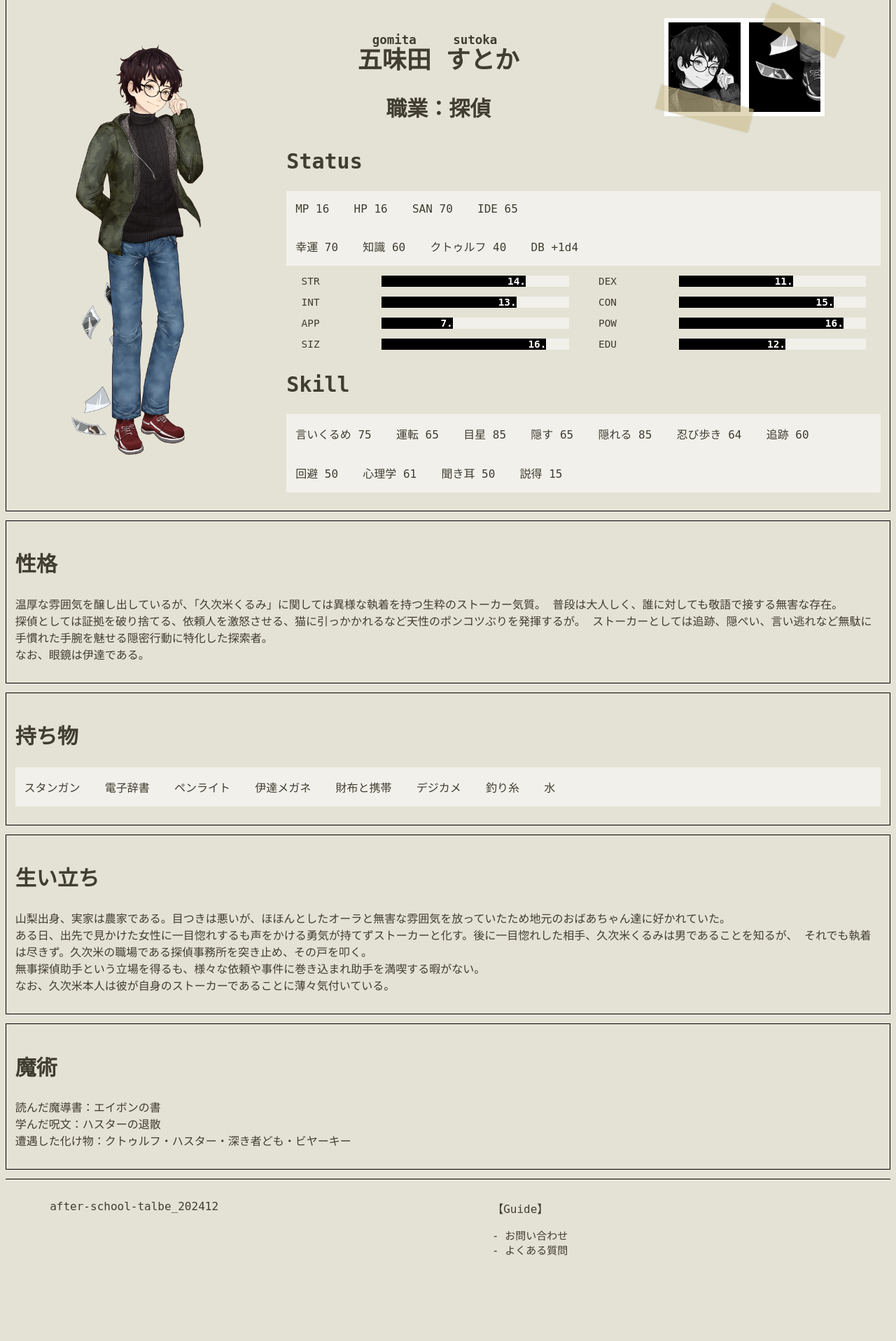
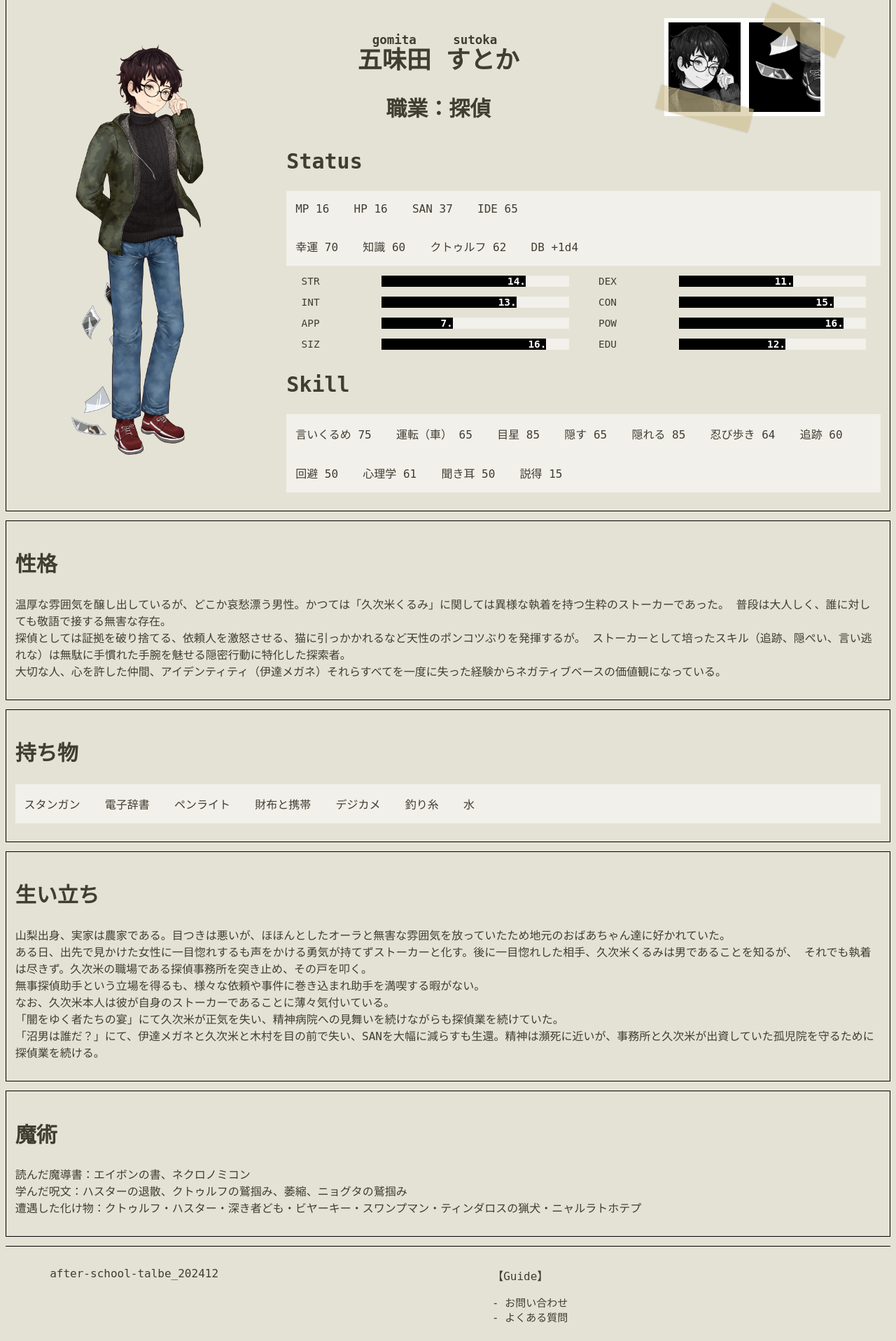
Before and after one commit to Next0000/after-school-talbe, a PHP site: the page made by キャラクター/numa/gomita.html in a window 1280 px wide. Shown: the part 153-2070 px from the top of the page at 70% size. Before the commit the page ends 1948 px from the top, so only its background shows below. Run offline with PHP 8.4, Linux system fonts and the light colour scheme; some web fonts are replaced.

Commit message:
20250108

```diff
--- a/キャラクター/index1.html
+++ b/キャラクター/index1.html
@@ -29,7 +29,7 @@
           <a href="./numa/index.html">
             <div class="stamp">
               <p class="text1">CASE FILE_#02</p>
-              <p class="text2">17.08.--_COMMING SOON</p>
+              <p class="text2">17.08.xx</p>
               <p class="text3">沼男は誰だ？</p>
             </div>
           </a>
@@ -39,7 +39,7 @@
           <a href="./ugo/index.html">
             <div class="stamp">
               <p class="text1">CASE FILE_#03</p>
-              <p class="text2">21.02.--_COMMING SOON</p>
+              <p class="text2">21.02.xx</p>
               <p class="text3"> 蠢く島</p>
             </div>
           </a>
@@ -49,7 +49,7 @@
           <a href="./yuki/index.html">
             <div class="stamp">
               <p class="text1">CASE FILE_#04</p>
-              <p class="text2">21.09.--_COMMING SOON</p>
+              <p class="text2">21.09.xx</p>
               <p class="text3">雪の降る夜に</p>
             </div>
           </a>
--- a/キャラクター/numa/gomita.html
+++ b/キャラクター/numa/gomita.html
@@ -67,12 +67,12 @@
         <ul>
           <li><p>MP 16</p></li>
           <li><p>HP 16</p></li>
-          <li><p>SAN 70</p></li>
+          <li><p>SAN 37</p></li>
           <li><p>IDE 65</p></li>
           <br>
           <li><p>幸運 70</p></li>
           <li><p>知識 60</p></li>
-          <li><p>クトゥルフ 40</p></li>
+          <li><p>クトゥルフ 62</p></li>
           <li><p>DB +1d4</p></li>
 
         </ul>
@@ -123,7 +123,7 @@
         <h2>Skill</h2>
         <ul>
           <li><p>言いくるめ 75</p></li>
-          <li><p>運転 65</p></li>
+          <li><p>運転（車） 65</p></li>
           <li><p>目星 85</p></li>
           <li><p>隠す 65</p></li>
           <li><p>隠れる 85</p></li>
@@ -143,11 +143,11 @@
     <div class="no3-2">
       <div>
         <h2>性格</h2>
-        <p>温厚な雰囲気を醸し出しているが、「久次米くるみ」に関しては異様な執着を持つ生粋のストーカー気質。
+        <p>温厚な雰囲気を醸し出しているが、どこか哀愁漂う男性。かつては「久次米くるみ」に関しては異様な執着を持つ生粋のストーカーであった。
           普段は大人しく、誰に対しても敬語で接する無害な存在。<br>
           探偵としては証拠を破り捨てる、依頼人を激怒させる、猫に引っかかれるなど天性のポンコツぶりを発揮するが。
-          ストーカーとしては追跡、隠ぺい、言い逃れなど無駄に手慣れた手腕を魅せる隠密行動に特化した探索者。<br>
-        なお、眼鏡は伊達である。</p>
+          ストーカーとして培ったスキル（追跡、隠ぺい、言い逃れな）は無駄に手慣れた手腕を魅せる隠密行動に特化した探索者。<br>
+          大切な人、心を許した仲間、アイデンティティ（伊達メガネ）それらすべてを一度に失った経験からネガティブベースの価値観になっている。</p>
       </div>
 
       <div class="status">
@@ -156,7 +156,6 @@
           <li><p>スタンガン</p></li>
           <li><p>電子辞書</p></li>
           <li><p>ペンライト</p></li>
-          <li><p>伊達メガネ</p></li>
           <li><p>財布と携帯</p></li>
           <li><p>デジカメ</p></li>
           <li><p>釣り糸</p></li>
@@ -172,14 +171,17 @@
           ある日、出先で見かけた女性に一目惚れするも声をかける勇気が持てずストーカーと化す。後に一目惚れした相手、久次米くるみは男であることを知るが、
           それでも執着は尽きず。久次米の職場である探偵事務所を突き止め、その戸を叩く。<br>
           無事探偵助手という立場を得るも、様々な依頼や事件に巻き込まれ助手を満喫する暇がない。<br>
-          なお、久次米本人は彼が自身のストーカーであることに薄々気付いている。</p>
+          なお、久次米本人は彼が自身のストーカーであることに薄々気付いている。<br>
+          「闇をゆく者たちの宴」にて久次米が正気を失い、精神病院への見舞いを続けながらも探偵業を続けていた。<br>
+          「沼男は誰だ？」にて、伊達メガネと久次米と木村を目の前で失い、SANを大幅に減らすも生還。精神は瀕死に近いが、事務所と久次米が出資していた孤児院を守るために探偵業を続ける。
+          </p>
         </div>
 
         <div>
           <h2>魔術</h2>
-          <p>読んだ魔導書：エイボンの書<br>
-              学んだ呪文：ハスターの退散<br>
-              遭遇した化け物：クトゥルフ・ハスター・深き者ども・ビヤーキー</p>
+          <p>読んだ魔導書：エイボンの書、ネクロノミコン<br>
+              学んだ呪文：ハスターの退散、クトゥルフの鷲掴み、萎縮、ニョグタの鷲掴み<br>
+              遭遇した化け物：クトゥルフ・ハスター・深き者ども・ビヤーキー・スワンプマン・ティンダロスの猟犬・ニャルラトホテプ</p>
         </div>
     </div>
 
--- a/キャラクター/numa/kohaku.html
+++ b/キャラクター/numa/kohaku.html
@@ -167,7 +167,10 @@
 
       <div>
         <h2>魔術</h2>
-        <p>情報未取得</p>
+        <p>読んだ魔導書：なし<br>
+          学んだ呪文：なし<br>
+          遭遇した化け物：スワンプマン・ティンダロスの猟犬・ニャルラトホテプ</p>
+      </div>
       </div>
     </div>
 
--- a/キャラクター/numa/mituya.html
+++ b/キャラクター/numa/mituya.html
@@ -176,6 +176,8 @@
         <p>両親と兄が自衛官なので自然と自衛官の道へと向かった。その後足の負傷で退職し、国立病院に再職。
           「橘裕太」の所属するバンド「ECHO(S)」のファンで、橘とは中学からの友達。<br>
           趣味でクロスボーをやっており、最近は矢なども自作している。27の時結婚しており、娘が2人と犬が1匹いる。<br>
+          「闇をゆく者たちの宴」のあと民間軍事会社を立ち上げた。<br>
+          事件での出来事を武勇伝として娘によく語っている。<br>
           年収900万、預金4500万。</p>
         </div>
 
@@ -183,7 +185,7 @@
           <h2>魔術</h2>
           <p>読んだ魔導書：なし<br>
             学んだ呪文：ハスターの退散<br>
-            遭遇した化け物：クトゥルフ・ハスター・深き者ども・ビヤーキー</p>
+            遭遇した化け物：クトゥルフ・ハスター・深き者ども・ビヤーキー・スワンプマン・ティンダロスの猟犬・ニャルラトホテプ</p>
         </div>
     </div>
 
--- a/キャラクター/numa/tatibana.html
+++ b/キャラクター/numa/tatibana.html
@@ -182,7 +182,7 @@
           <h2>魔術</h2>
           <p>読んだ魔導書：セラエノ断章の写本・エイボンの書<br>
             学んだ呪文：蜂蜜酒の製造法・古き印・クトゥグァの招来・ホイッスルの魔力付与・ビヤーキーの召喚、従属・ハスターの退散<br>
-            遭遇した化け物：クトゥルフ・ハスター・深き者ども・ビヤーキー</p>
+            遭遇した化け物：クトゥルフ・ハスター・深き者ども・ビヤーキー・スワンプマン・ティンダロスの猟犬・ニャルラトホテプ</p>
         </div>
     </div>
 
--- a/キャラクター/ugo/airy.html
+++ b/キャラクター/ugo/airy.html
@@ -173,9 +173,9 @@
 
         <div>
           <h2>魔術</h2>
-          <p>読んだ魔導書：なし<br>
+          <p>読んだ魔導書：サセックス草稿<br>
             学んだ呪文：なし<br>
-            遭遇した化け物：なし</p>
+            遭遇した化け物：外なる神の従者</p>
         </div>
         </div>
     </div>
--- a/キャラクター/ugo/ayaka.html
+++ b/キャラクター/ugo/ayaka.html
@@ -169,7 +169,7 @@
           <h2>魔術</h2>
           <p>読んだ魔導書：なし<br>
               学んだ呪文：なし<br>
-              遭遇した化け物：なし</p>
+              遭遇した化け物：外なる神の従者</p>
         </div>
     </div>
 
--- a/キャラクター/ugo/kanae.html
+++ b/キャラクター/ugo/kanae.html
@@ -170,7 +170,7 @@
           <h2>魔術</h2>
           <p>読んだ魔導書：なし<br>
             学んだ呪文：なし<br>
-            遭遇した化け物：なし</p>
+            遭遇した化け物：外なる神の従者</p>
         </div>
     </div>
 
--- a/キャラクター/ugo/onizaki.html
+++ b/キャラクター/ugo/onizaki.html
@@ -174,7 +174,7 @@
           <h2>魔術</h2>
           <p>読んだ魔導書：なし<br>
             学んだ呪文：なし<br>
-            遭遇した化け物：なし</p>
+            遭遇した化け物：外なる神の従者</p>
         </div>
     </div>
 
--- a/シナリオ/style3.css
+++ b/シナリオ/style3.css
@@ -38,7 +38,7 @@
 
 /* 左comment要素 */
 .comment{
-  background-color: #B51616;
+  background-color: #D9D5C1;
   width: calc(50% - 8px);
   height: 100vh;
   position: fixed;
@@ -56,9 +56,6 @@
 
   font-size: 3vw;
   font-weight: bold;
-
-
-  color: #e4e2d5;
 }
 
 /* 中央チケット要素*/
```
Also changed, not shown: index.html (+3 -7 lines), scripts/main_BackPic.js (deleted, +0 -12 lines), styles/style0.css (+2 -18 lines), キャラクター/numa/akane.html (+6 -2 lines), キャラクター/ugo/yonzel.html (+7 -6 lines), キャラクター/yami/gomita.html (+4 -4 lines).
